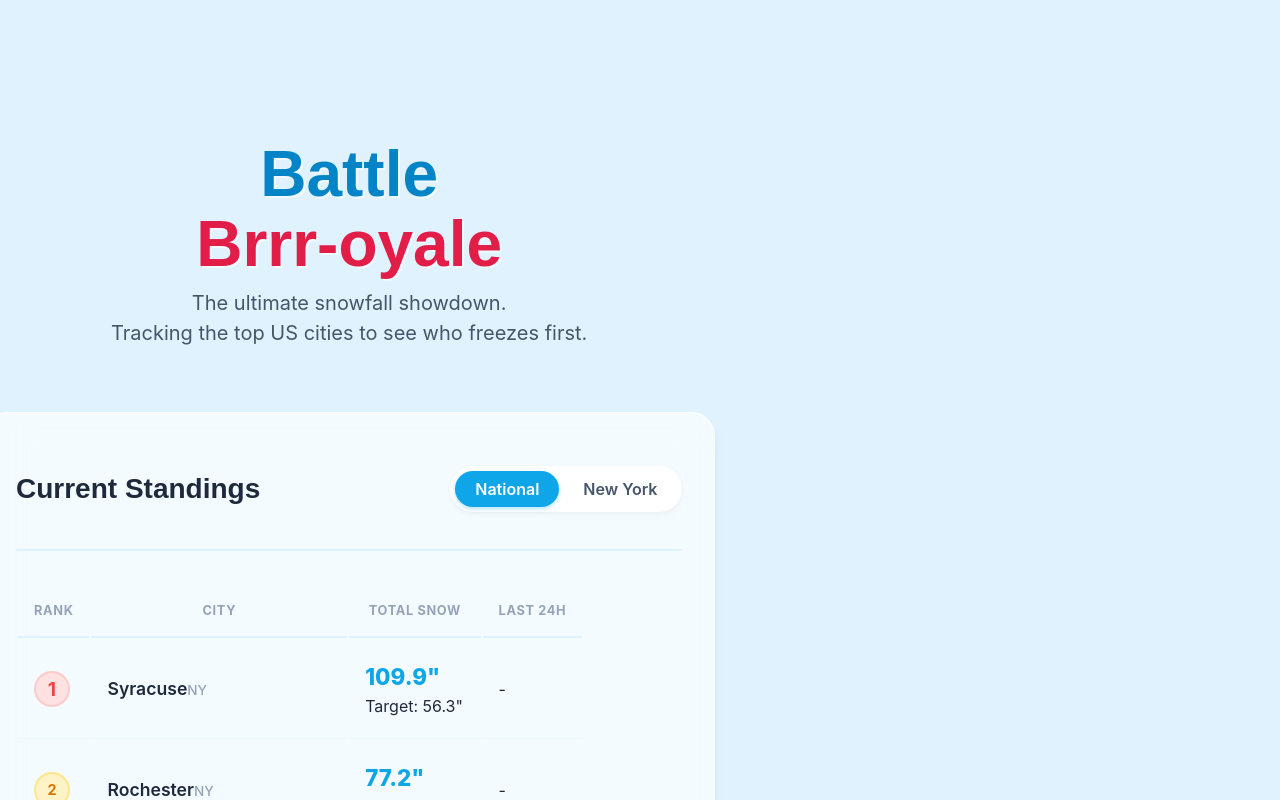
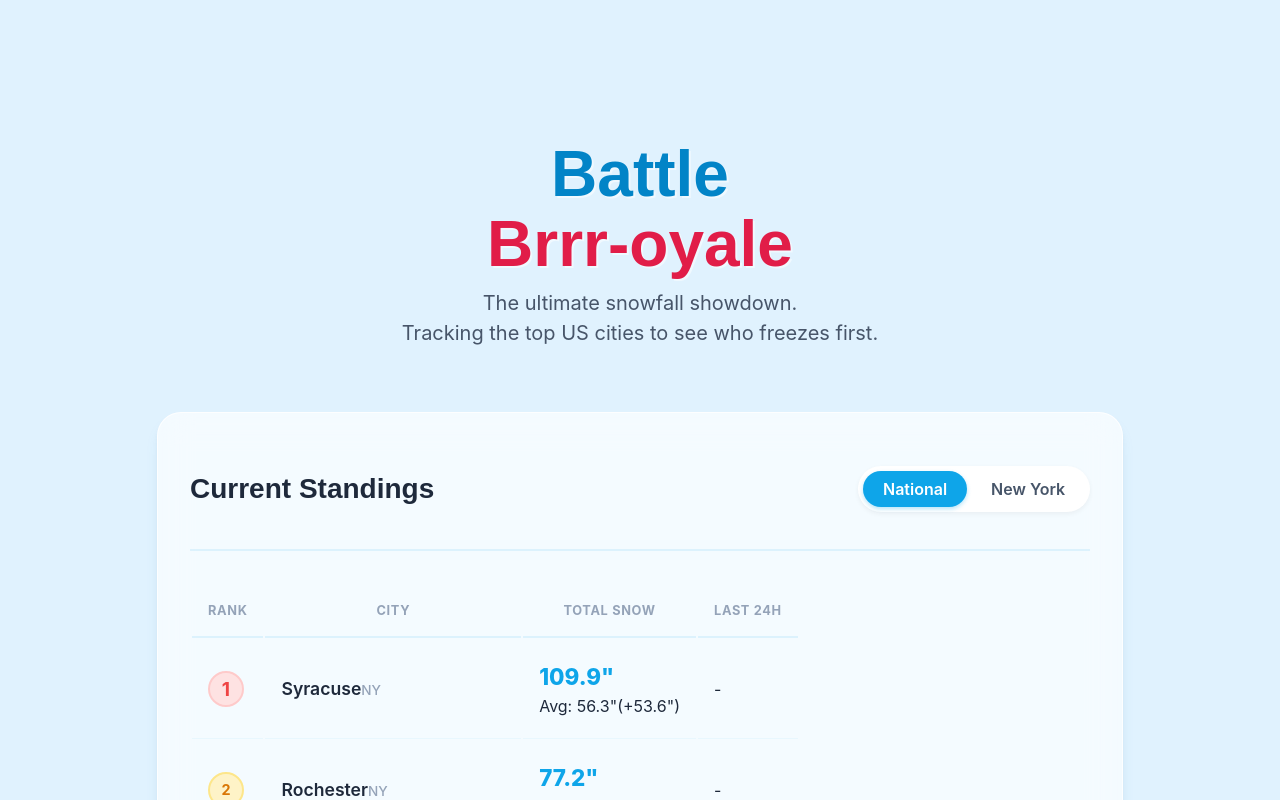
Before and after one commit to mathursunit/brrroyale, a React (Vite) app: page / in a window 1280 px wide. Shown: the top 800 px of the page. Built offline with nearby package versions, Linux system fonts and the light colour scheme.

Commit message:
UI: Switch to Grid layout for robust centering and improve historical stats display

```diff
--- a/src/components/Leaderboard.jsx
+++ b/src/components/Leaderboard.jsx
@@ -105,11 +105,17 @@ const Leaderboard = () => {
                                         {(() => {
                                             const stats = getHistoricalComparison(city.id, city.total_snow);
                                             if (stats) {
-                                                const isAbove = city.total_snow > stats.avgSeason;
-                                                // Only show if meaningful (e.g. > 10% of season finished)
+                                                const diffVal = parseFloat(stats.diff);
+                                                const isAhead = diffVal >= 0;
+                                                const colorClass = isAhead ? 'text-emerald-600' : 'text-rose-500';
+                                                const sign = isAhead ? '+' : '';
+
                                                 return (
-                                                    <div className="text-xs text-slate-500 mt-1 font-medium">
-                                                        Target: {stats.avgSeason}"
+                                                    <div className="text-xs text-slate-500 mt-1 font-medium flex justify-end gap-2">
+                                                        <span>Avg: {stats.avgSeason}"</span>
+                                                        <span className={colorClass}>
+                                                            ({sign}{stats.diff}")
+                                                        </span>
                                                     </div>
                                                 )
                                             }
--- a/src/styles/index.css
+++ b/src/styles/index.css
@@ -130,21 +130,23 @@ body {
 /* -- Layout -- */
 .app-container {
     min-height: 100vh;
-    width: 100%;
-    display: flex;
-    flex-direction: column;
-    justify-content: center;
-    /* This was missing! */
-    align-items: flex-start;
-    /* Allow scrolling */
+    width: 100vw;
+    /* Force full viewport width */
+    display: grid;
+    /* Grid is often more reliable for centering a single main column */
+    place-items: center;
+    /* Shortcuts align-items & justify-items to center */
+    align-content: start;
+    /* But keep content at top when scrolling */
     padding-bottom: 2rem;
+    overflow-x: hidden;
 }
 
 /* Center Content vertically/horizontally if content is small, otherwise top flow */
 .main-content {
     width: 100%;
     max-width: 900px;
-    /* margin: 0 auto; removed redundant if parent centers */
+    /* margin: 0 auto; handled by grid */
     padding: 2rem 1rem;
     display: flex;
     flex-direction: column;
```
